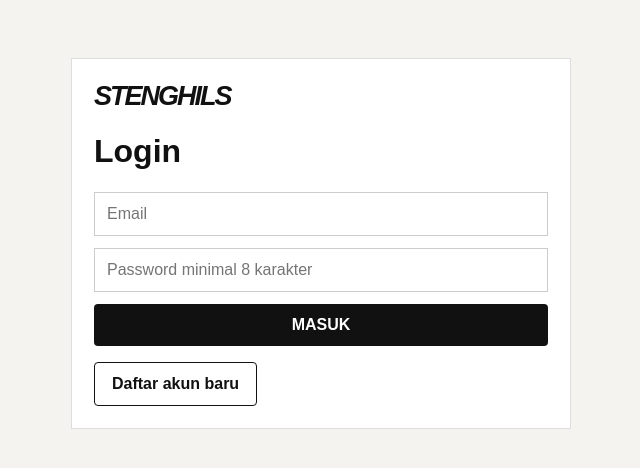
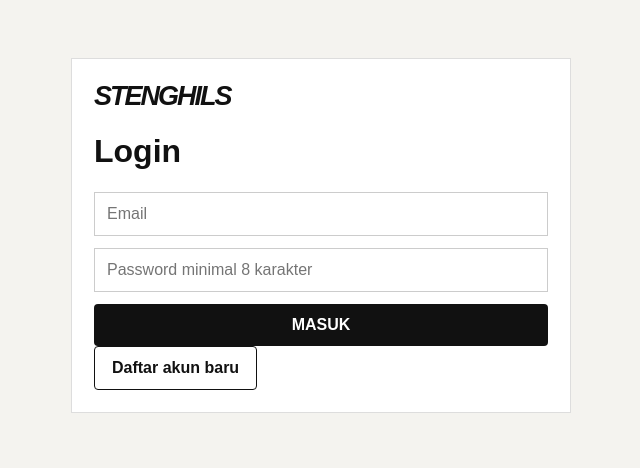
Before and after one commit to lucytachandra19-afk/stenghils-online, a Next.js app: page /login in a window 1280 px wide. Shown: the top 468 px of the page, without its empty margins (319-959 px from the left). Built offline with nearby package versions, Linux system fonts and the light colour scheme.

Commit message:
Update page.tsx

```diff
--- a/app/login/page.tsx
+++ b/app/login/page.tsx
@@ -1,7 +1,165 @@
 'use client'
-import {useState} from 'react'
-import {useRouter} from 'next/navigation'
-import {supabaseBrowser} from '../../lib/supabase'
-export default function Login(){const [email,setEmail]=useState(''),[pass,setPass]=useState(''),[name,setName]=useState(''),[mode,setMode]=useState<'login'|'register'>('login'),[msg,setMsg]=useState('');const r=useRouter()
-async function go(e:any){e.preventDefault();const s=supabaseBrowser();if(mode==='login'){const {error}=await s.auth.signInWithPassword({email,password:pass});if(error)return setMsg(error.message);r.push('/account')}else{const {data,error}=await s.auth.signUp({email,password:pass,options:{data:{full_name:name}}});if(error)return setMsg(error.message);setMsg(data.session?'Akun dibuat.':'Cek email untuk konfirmasi akun.');}}
-return <main className="section"><div className="wrap"><div className="panel" style={{maxWidth:500,margin:'auto'}}><div className="brand">STENGHILS</div><h1>{mode==='login'?'Login':'Daftar'}</h1><form className="form" onSubmit={go}>{mode==='register'&&<input required placeholder="Nama" value={name} onChange={e=>setName(e.target.value)}/>}<input required type="email" placeholder="Email" value={email} onChange={e=>setEmail(e.target.value)}/><input required minLength={8} type="password" placeholder="Password minimal 8 karakter" value={pass} onChange={e=>setPass(e.target.value)}/><button className="btn">{mode==='login'?'MASUK':'BUAT AKUN'}</button></form><p className="error">{msg}</p><button className="btn out" onClick={()=>setMode(mode==='login'?'register':'login')}>{mode==='login'?'Daftar akun baru':'Sudah punya akun? Login'}</button></div></div></main>}
+
+import { useState } from 'react'
+import { useRouter } from 'next/navigation'
+import { supabaseBrowser } from '../../lib/supabase'
+
+export default function Login() {
+  const [email, setEmail] = useState('')
+  const [pass, setPass] = useState('')
+  const [name, setName] = useState('')
+  const [mode, setMode] = useState<'login' | 'register'>('login')
+  const [msg, setMsg] = useState('')
+  const [loading, setLoading] = useState(false)
+
+  const router = useRouter()
+
+  async function go(e: any) {
+    e.preventDefault()
+
+    if (loading) return
+
+    setMsg('')
+    setLoading(true)
+
+    try {
+      const s = supabaseBrowser()
+
+      if (mode === 'login') {
+        const { error } = await s.auth.signInWithPassword({
+          email: email.trim(),
+          password: pass,
+        })
+
+        if (error) {
+          setMsg('Login gagal: ' + error.message)
+          alert('Login gagal: ' + error.message)
+          setLoading(false)
+          return
+        }
+
+        setMsg('Login berhasil. Mengalihkan...')
+        router.push('/account')
+        router.refresh()
+        return
+      }
+
+      const { data, error } = await s.auth.signUp({
+        email: email.trim(),
+        password: pass,
+        options: {
+          data: {
+            full_name: name.trim(),
+          },
+        },
+      })
+
+      if (error) {
+        setMsg('Pendaftaran gagal: ' + error.message)
+        alert('Pendaftaran gagal: ' + error.message)
+        setLoading(false)
+        return
+      }
+
+      if (data.session) {
+        setMsg('Akun berhasil dibuat.')
+        router.push('/account')
+        router.refresh()
+      } else {
+        setMsg('Akun berhasil dibuat. Silakan cek email untuk konfirmasi.')
+        alert('Akun berhasil dibuat. Silakan cek email untuk konfirmasi.')
+        setLoading(false)
+      }
+    } catch (err: any) {
+      const errorMessage =
+        err?.message || 'Terjadi kesalahan yang tidak diketahui.'
+
+      setMsg('Terjadi kesalahan: ' + errorMessage)
+      alert('Terjadi kesalahan: ' + errorMessage)
+      setLoading(false)
+    }
+  }
+
+  return (
+    <main className="section">
+      <div className="wrap">
+        <div
+          className="panel"
+          style={{
+            maxWidth: 500,
+            margin: 'auto',
+          }}
+        >
+          <div className="brand">STENGHILS</div>
+
+          <h1>{mode === 'login' ? 'Login' : 'Daftar'}</h1>
+
+          <form className="form" onSubmit={go}>
+            {mode === 'register' && (
+              <input
+                required
+                placeholder="Nama"
+                value={name}
+                onChange={(e) => setName(e.target.value)}
+              />
+            )}
+
+            <input
+              required
+              type="email"
+              placeholder="Email"
+              value={email}
+              onChange={(e) => setEmail(e.target.value)}
+            />
+
+            <input
+              required
+              minLength={8}
+              type="password"
+              placeholder="Password minimal 8 karakter"
+              value={pass}
+              onChange={(e) => setPass(e.target.value)}
+            />
+
+            <button className="btn" type="submit" disabled={loading}>
+              {loading
+                ? 'MEMPROSES...'
+                : mode === 'login'
+                  ? 'MASUK'
+                  : 'BUAT AKUN'}
+            </button>
+          </form>
+
+          {msg && (
+            <p
+              style={{
+                marginTop: 16,
+                padding: 12,
+                borderRadius: 8,
+                background: '#f2f2f2',
+                color: '#111',
+                wordBreak: 'break-word',
+              }}
+            >
+              {msg}
+            </p>
+          )}
+
+          <button
+            type="button"
+            className="btn out"
+            onClick={() => {
+              setMsg('')
+              setMode(mode === 'login' ? 'register' : 'login')
+            }}
+            disabled={loading}
+          >
+            {mode === 'login'
+              ? 'Daftar akun baru'
+              : 'Sudah punya akun? Login'}
+          </button>
+        </div>
+      </div>
+    </main>
+  )
+}
```
